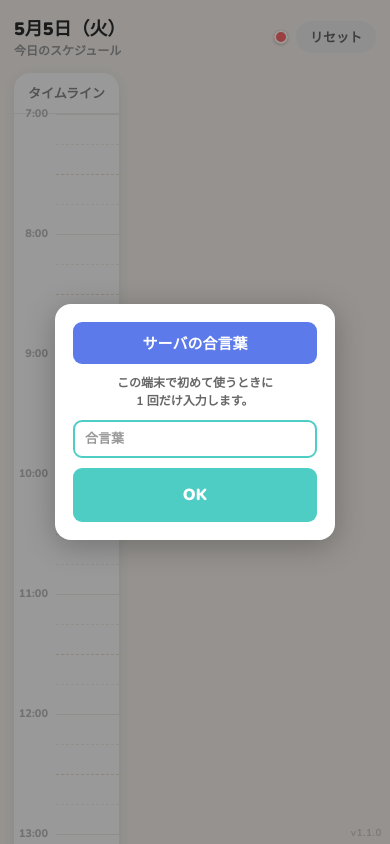
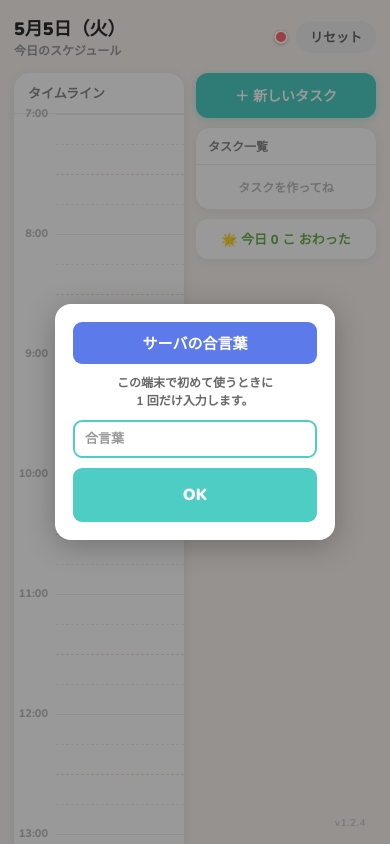
Before and after one commit to waterada/one-day-schedule, a website: page public/index.html in a window 390 px wide. Shown: the top 844 px of the page. Drawn offline with nearby package versions, Linux system fonts and the light colour scheme.

Commit message:
iPhone でのレイアウトの崩れ修正。PWAでのリダイレクトによるアプリが表示できない問題修正。

```diff
--- a/public/index.html
+++ b/public/index.html
@@ -29,7 +29,7 @@
         .layout { display: flex; gap: 12px; align-items: flex-start; }
 
         /* ── TIMELINE ── */
-        .tl-wrap { flex: 1; background: white; border-radius: 16px; box-shadow: 0 2px 12px rgba(0,0,0,0.07); overflow: hidden; }
+        .tl-wrap { flex: 1; min-width: 0; background: white; border-radius: 16px; box-shadow: 0 2px 12px rgba(0,0,0,0.07); overflow: hidden; }
         .tl-head { padding: 10px 14px; font-weight: 900; font-size: 13px; color: #888; border-bottom: 1px solid #eee; }
         .tl-body { position: relative; padding-left: 42px; }
 
@@ -61,19 +61,21 @@
 
         /* ── PANEL ── */
         .panel {
-            width: 200px; flex-shrink: 0; display: flex; flex-direction: column; gap: 10px;
-            position: sticky; top: 14px; align-self: flex-start;
-            height: calc(100vh - 28px);
-            height: calc(100dvh - 28px);
+            width: 180px; flex-shrink: 0;
+            display: flex; flex-direction: column; gap: 10px;
         }
-        .panel .card { flex: 1; min-height: 0; display: flex; flex-direction: column; }
-        .panel .task-list { flex: 1; min-height: 0; overflow-y: auto; }
+        .panel .task-list { max-height: 50vh; overflow-y: auto; }
 
-        @media (max-width: 600px) {
-            .layout { flex-direction: column; }
-            .panel { width: 100%; position: static; height: auto; }
-            .panel .card { flex: none; }
-            .panel .task-list { max-height: 50vh; }
+        /* Wider screens (iPad / PC) get a wider sticky sidebar. */
+        @media (min-width: 700px) {
+            .panel {
+                width: 200px;
+                position: sticky; top: 14px; align-self: flex-start;
+                height: calc(100vh - 28px);
+                height: calc(100dvh - 28px);
+            }
+            .panel .card { flex: 1; min-height: 0; display: flex; flex-direction: column; }
+            .panel .task-list { flex: 1; min-height: 0; max-height: none; }
         }
 
         .hint {
@@ -164,7 +166,13 @@
         .modal-btn.del-btn  { background: #FF6B6B; color: white; }
         .modal-btn.shift-btn { background: #5C7AEA; color: white; }
 
-        .app-version { position: fixed; bottom: 4px; right: 8px; font-size: 10px; font-weight: 700; color: #ccc; pointer-events: none; z-index: 50; letter-spacing: 0.5px; }
+        .app-version {
+            position: fixed;
+            bottom: max(14px, calc(env(safe-area-inset-bottom) + 6px));
+            right:  max(24px, calc(env(safe-area-inset-right)  + 12px));
+            font-size: 10px; font-weight: 700; color: #ccc;
+            pointer-events: none; z-index: 50; letter-spacing: 0.5px;
+        }
 
         .add-here-btn {
             position: absolute; right: 8px; background: #4ECDC4; color: white; border: none;
--- a/public/version.js
+++ b/public/version.js
@@ -1 +1 @@
-const APP_VERSION = '1.1.0';
+const APP_VERSION = '1.2.4';
```
Also changed, not shown: public/sw.js (+6 -3 lines), public/manifest.json.
